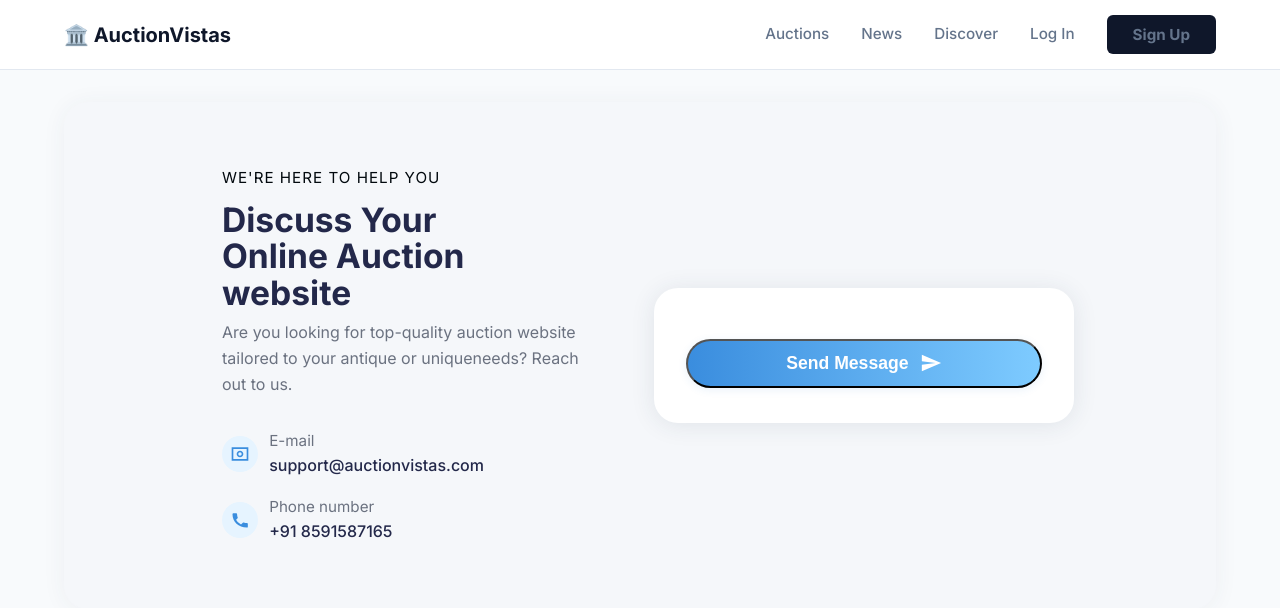
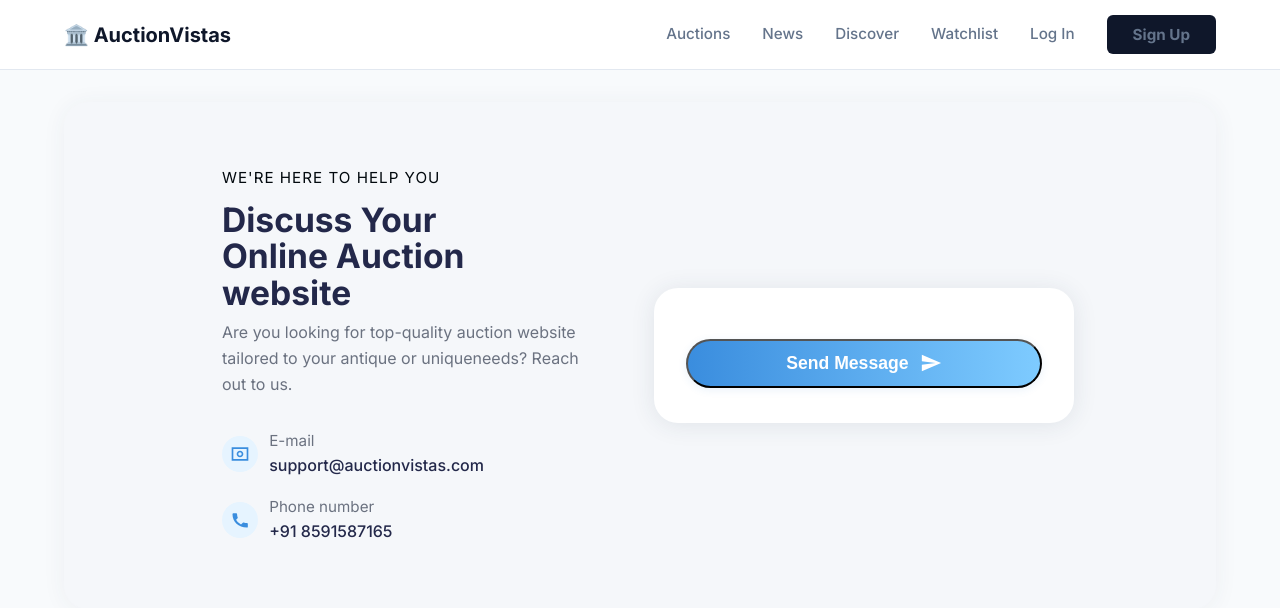
Before and after one commit to aliauction-org/aliaunction, a Django app: template contact/templates/contact/contact_us.html in a window 1280 px wide. Shown: the top 608 px of the page. Run offline with Django 5.2, Linux system fonts and the light colour scheme; the template is opened without the code that fills it, so the values that code supplies are empty.

Commit message:
Update base.html

```diff
--- a/templates/base.html
+++ b/templates/base.html
@@ -21,10 +21,13 @@
                 <a href="{% url 'auction_list' %}">Auctions</a>
                 <a href="{% url 'news:article_list' %}">News</a>
                 <a href="{% url 'discover_auctions' %}">Discover</a>
+                <a href="{% url 'my_watchlist' %}">Watchlist</a>
+
 
                 {% if user.is_authenticated %}
                 <a href="{% url 'create_auction' %}">Create Auction</a>
                 <a href="{% url 'dashboard_home' %}">Dashboard</a>
+                <a href="{% url 'my_watchlist' %}">Watchlist</a>
                 <a href="{% url 'notifications_list' %}" id="notification-bell">🔔 <span id="notification-count"
                         style="color:var(--accent-color); font-weight:bold;"></span></a>
 
```
